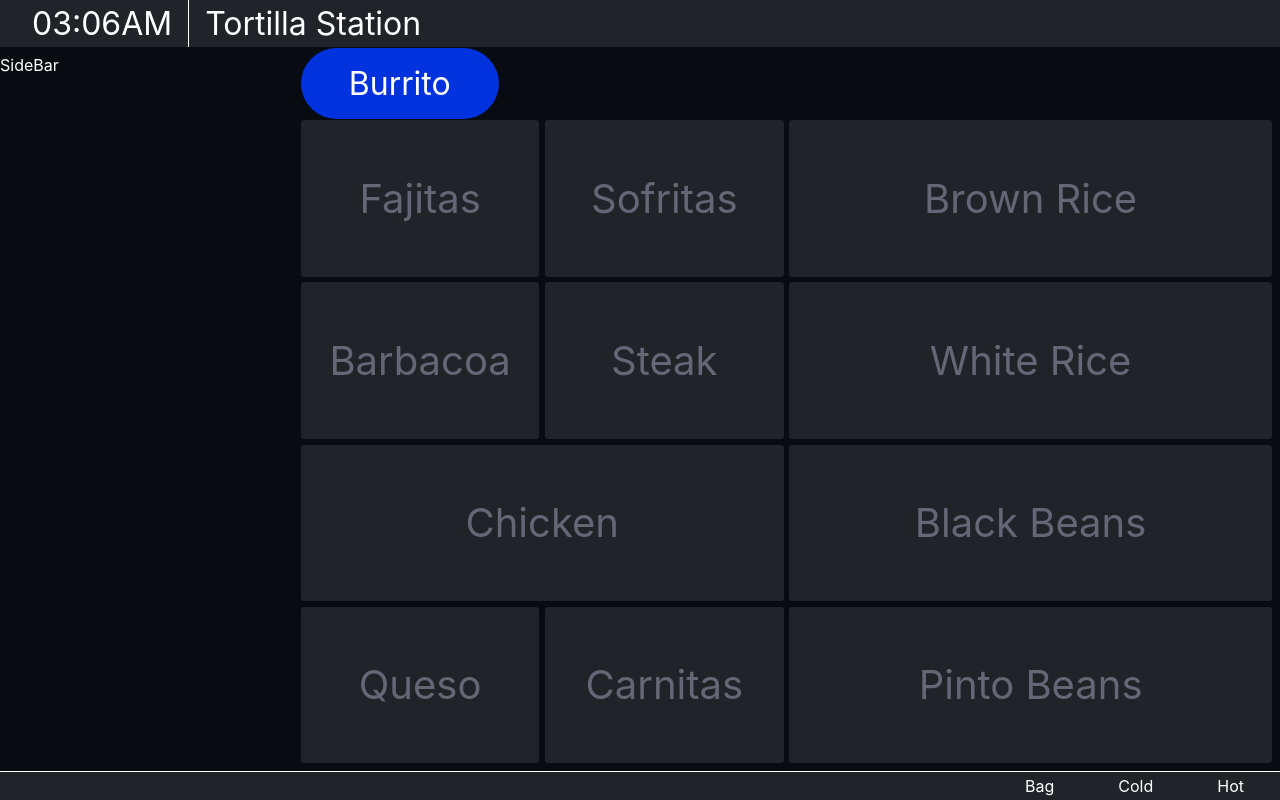
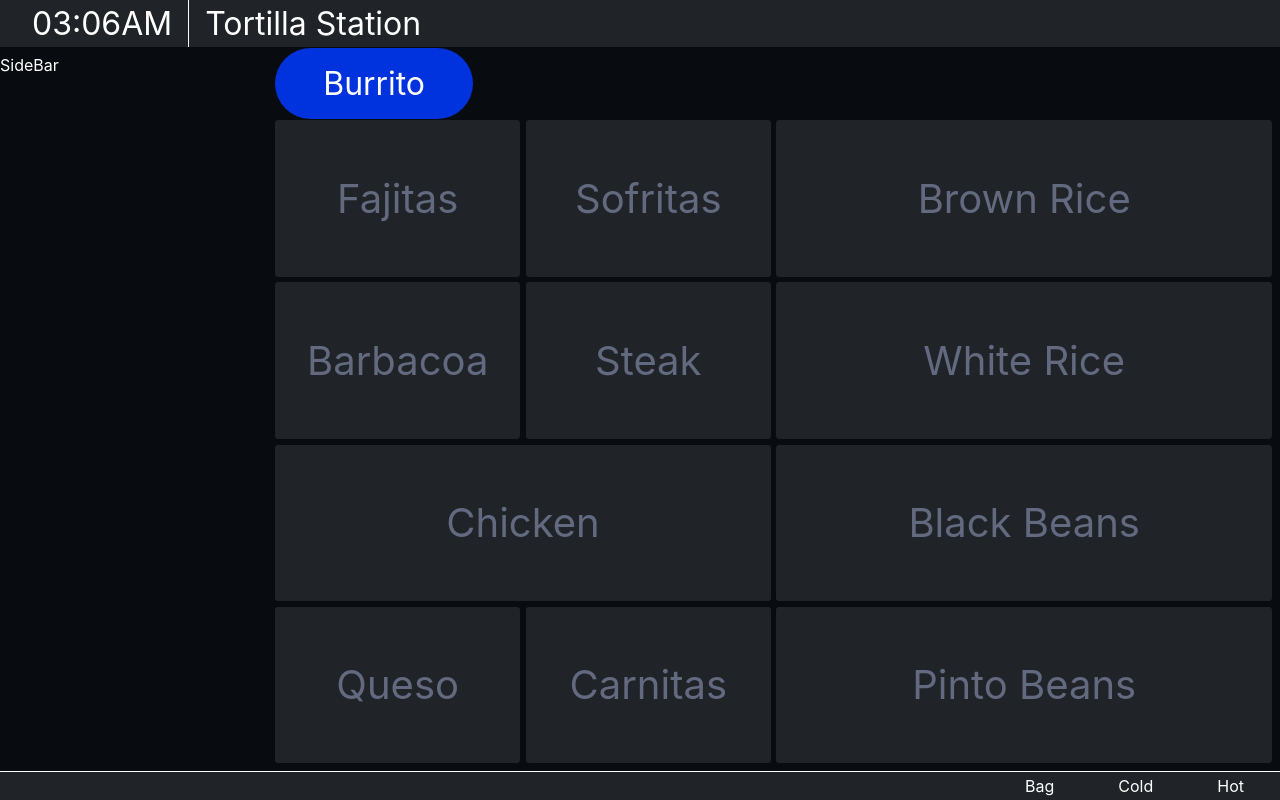
Before and after one commit to IanDab47/react-chipotle-dml, a React (Create React App) app: page / in a window 1280 px wide. Built offline with nearby package versions, Linux system fonts and the light colour scheme.

Commit message:
tweaks menu display

```diff
--- a/src/App.css
+++ b/src/App.css
@@ -1,6 +1,6 @@
 main {
   display: grid;
-  grid-template-columns: 22.5% 76.5%;
+  grid-template-columns: 20.5% 78.5%;
   grid-template-rows: auto 7.5% 1fr;
   gap: 1%;
   width: 100%;
--- a/src/index.css
+++ b/src/index.css
@@ -9,7 +9,7 @@
   --bg-main: #080B0F;
   --nav-bg: #202428;
   --fnt-main: white;
-  --fnt-dsb: #667;
+  --fnt-dsb: #63697f;
   font-size: 16px;
   font-family: Arial, Helvetica, sans-serif;
 }
```
